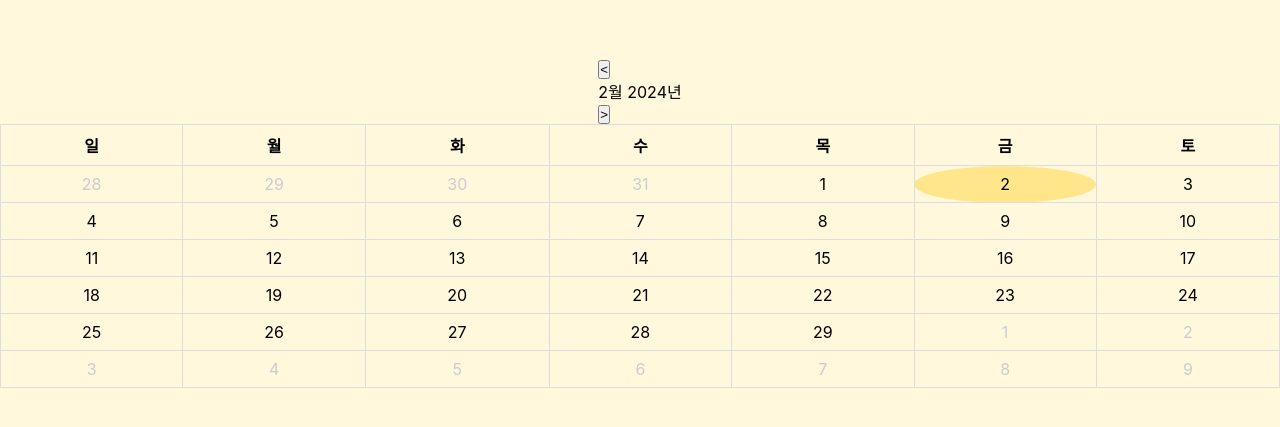
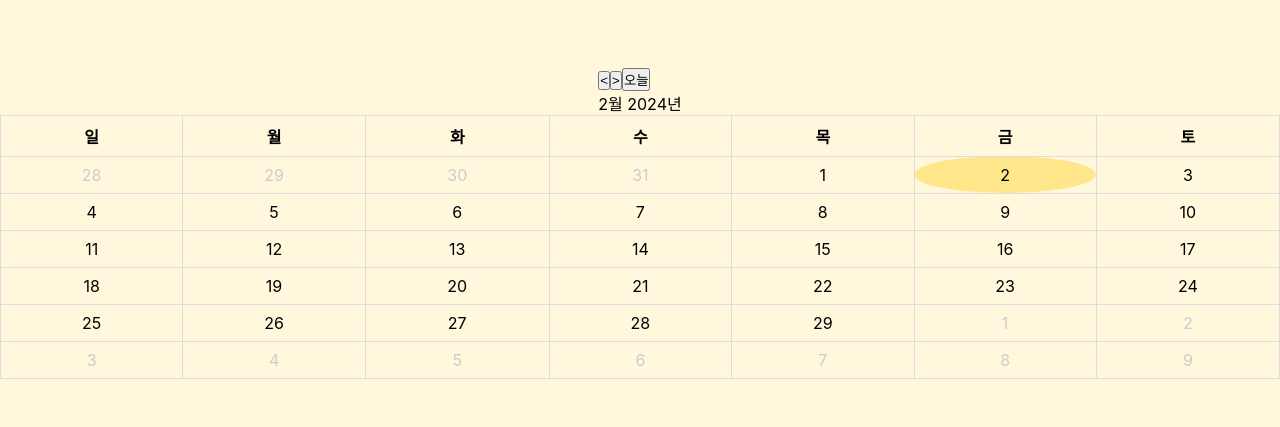
Before and after one commit to Yusmin97/petCheckApp, a React (Create React App) app: page /calendar in a window 1280 px wide. Shown: the part 177-604 px from the top of the page. Built offline with nearby package versions, Linux system fonts and the light colour scheme.

Commit message:
✨ Feat: 다른 달에서 오늘 버튼을 클릭시 오늘 날짜로 돌아오늘 버튼 추가

```diff
--- a/src/page/calender/Calendar.tsx
+++ b/src/page/calender/Calendar.tsx
@@ -30,6 +30,11 @@ function Calendar() {
     });
     // 이전 달로 이동할 때마다 선택된 날짜를 해당 달의 첫째 날로 설정합니다.
     setSelectedDate(new Date(date.getFullYear(), date.getMonth(), 1));
+  };
+
+  const goToToday = () => {
+    setDate(new Date()); // 오늘의 날짜로 이동합니다.
+    setSelectedDate(new Date()); // 선택된 날짜도 오늘의 날짜로 설정합니다.
   };
 
   const renderDaysOfWeek = () => {
@@ -110,12 +115,15 @@ function Calendar() {
 
   return (
     <div className="calendar-container">
-      <div className="header">
-        <button onClick={prevMonth}>&lt;</button>
-        <div>
+      <div className="calendar-header">
+        <div className="monthMove">
+          <button onClick={prevMonth}>&lt;</button>
+          <button onClick={nextMonth}>&gt;</button>
+          <button onClick={goToToday} className='goToBtn'>오늘</button>
+        </div>
+        <div className='yearsMonth'>
           {monthNames[date.getMonth()]} {date.getFullYear()}년
         </div>
-        <button onClick={nextMonth}>&gt;</button>
       </div>
       <table className="calendar">
         <thead>
```
